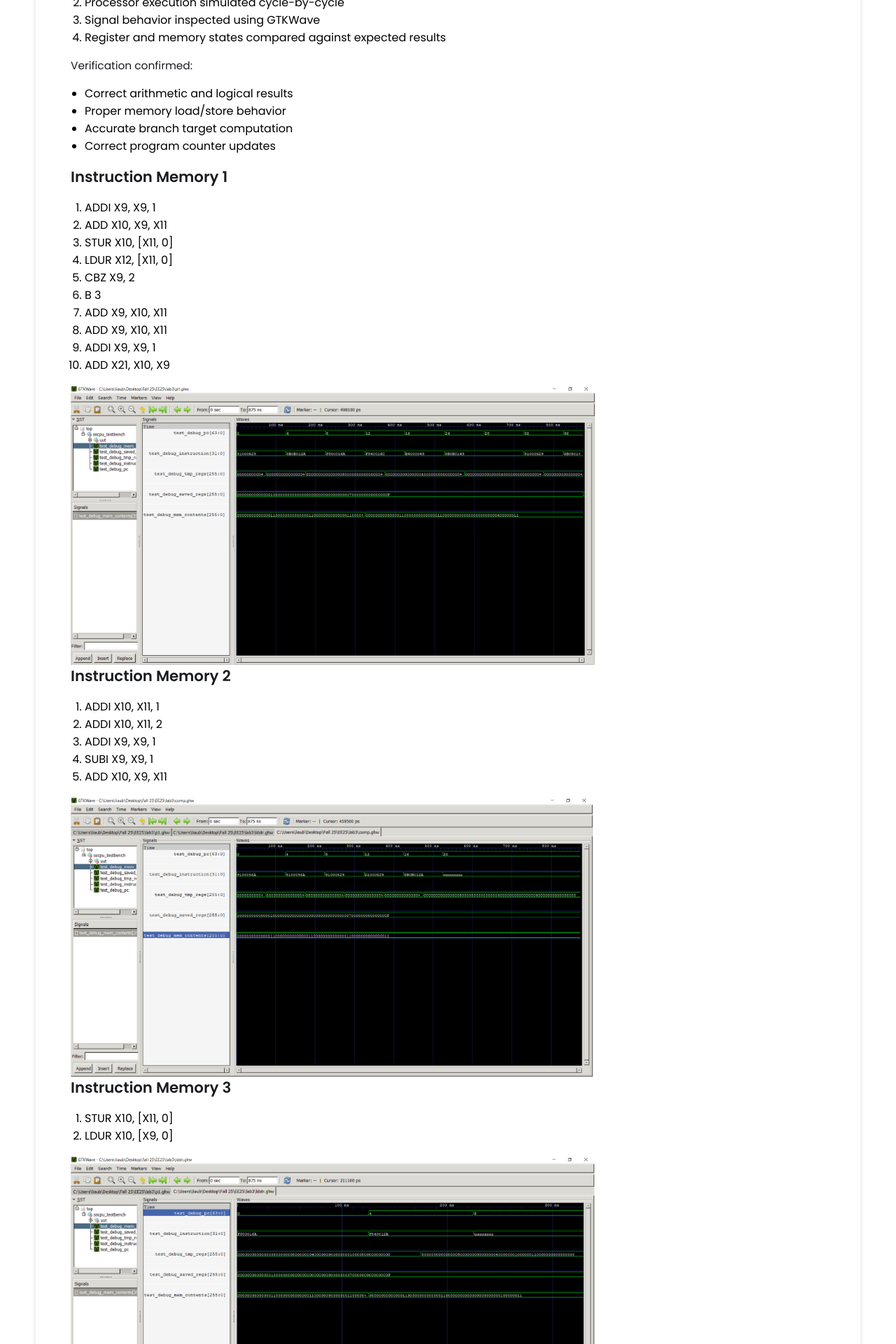
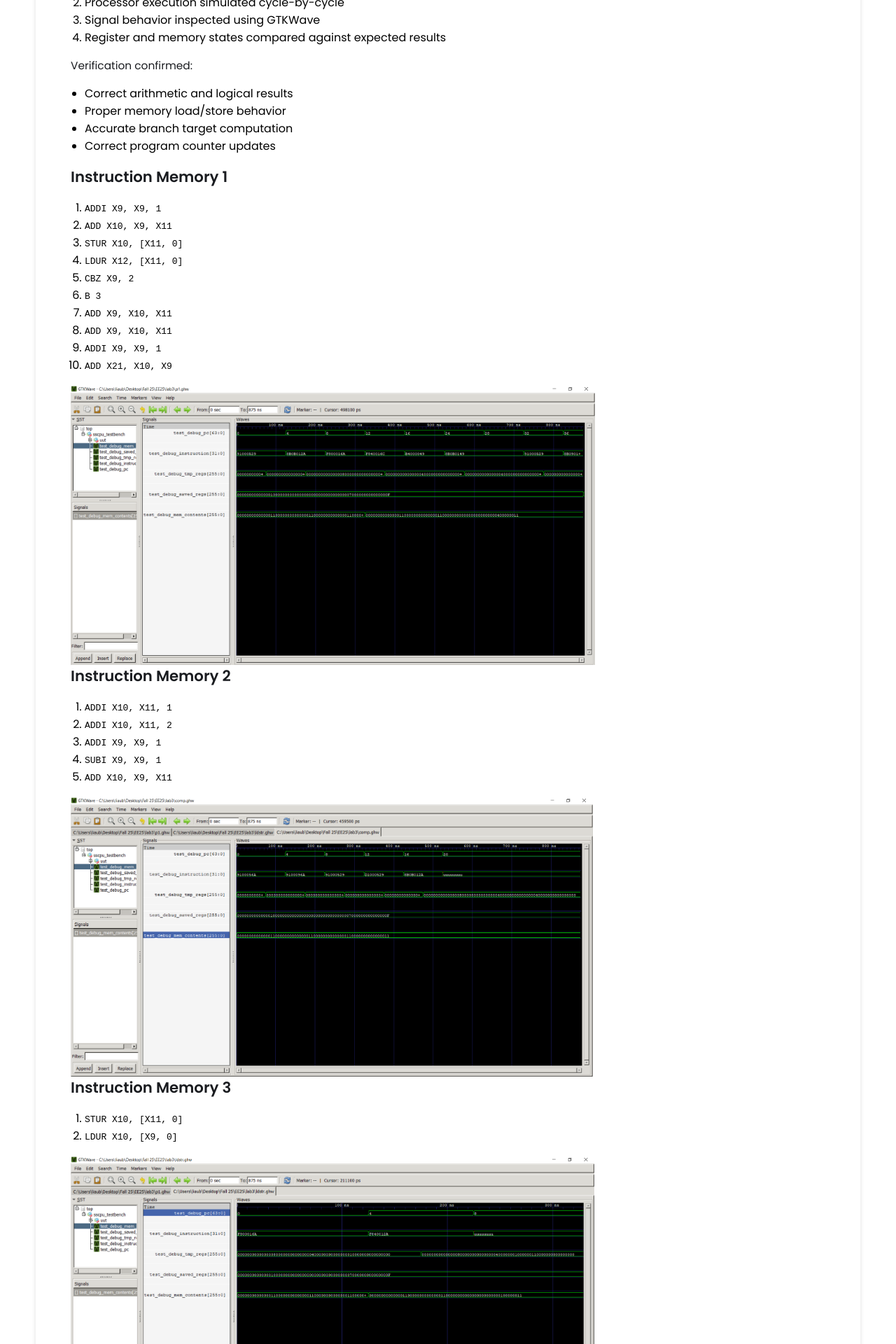
Before and after one commit to briancliau/briancliau.github.io, a Jekyll site: the page built from _projects/Single Cycle Processor (LEGv8)/index.md, in a window 1280 px wide. Shown: the part 2966-4886 px from the top of the page at 70% size. Built offline with Jekyll 4.4.1, drawn with Linux system fonts in a browser that asks for light colours.

Commit message:
Update index.md

```diff
--- a/_projects/Single Cycle Processor (LEGv8)/index.md
+++ b/_projects/Single Cycle Processor (LEGv8)/index.md
@@ -105,30 +105,30 @@ Verification confirmed:
 - Correct program counter updates
 
 ## Instruction Memory 1
-1. ADDI X9, X9, 1
-2. ADD  X10, X9, X11
-3. STUR X10, [X11, 0]
-4. LDUR X12, [X11, 0]
-5. CBZ X9, 2
-6. B 3
-7. ADD X9, X10, X11
-8. ADD X9, X10, X11
-9. ADDI  X9, X9, 1
-10. ADD   X21, X10, X9
-{% include image-gallery.html images="p1.png" height="400" %}
+1. `ADDI X9, X9, 1`
+2. `ADD  X10, X9, X11`
+3. `STUR X10, [X11, 0]`
+4. `LDUR X12, [X11, 0]`
+5. `CBZ X9, 2`
+6. `B 3`
+7. `ADD X9, X10, X11`
+8. `ADD X9, X10, X11`
+9. `ADDI  X9, X9, 1`
+10. `ADD   X21, X10, X9`
+{% include image-gallery.html images="p1.PNG" height="400" %}
 
 ## Instruction Memory 2
-1. ADDI X10, X11, 1
-2. ADDI X10, X11, 2
-3. ADDI X9, X9, 1
-4. SUBI X9, X9, 1
-5. ADD  X10, X9, X11
-{% include image-gallery.html images="comp.png" height="400" %}
+1. `ADDI X10, X11, 1`
+2. `ADDI X10, X11, 2`
+3. `ADDI X9, X9, 1`
+4. `SUBI X9, X9, 1`
+5. `ADD  X10, X9, X11`
+{% include image-gallery.html images="comp.PNG" height="400" %}
 
 ## Instruction Memory 3
-1. STUR X10, [X11, 0]
-2. LDUR X10, [X9, 0]
-{% include image-gallery.html images="ldstr.png" height="400" %}
+1. `STUR X10, [X11, 0]`
+2. `LDUR X10, [X9, 0]`
+{% include image-gallery.html images="ldstr.PNG" height="400" %}
 
 ---
 
```
